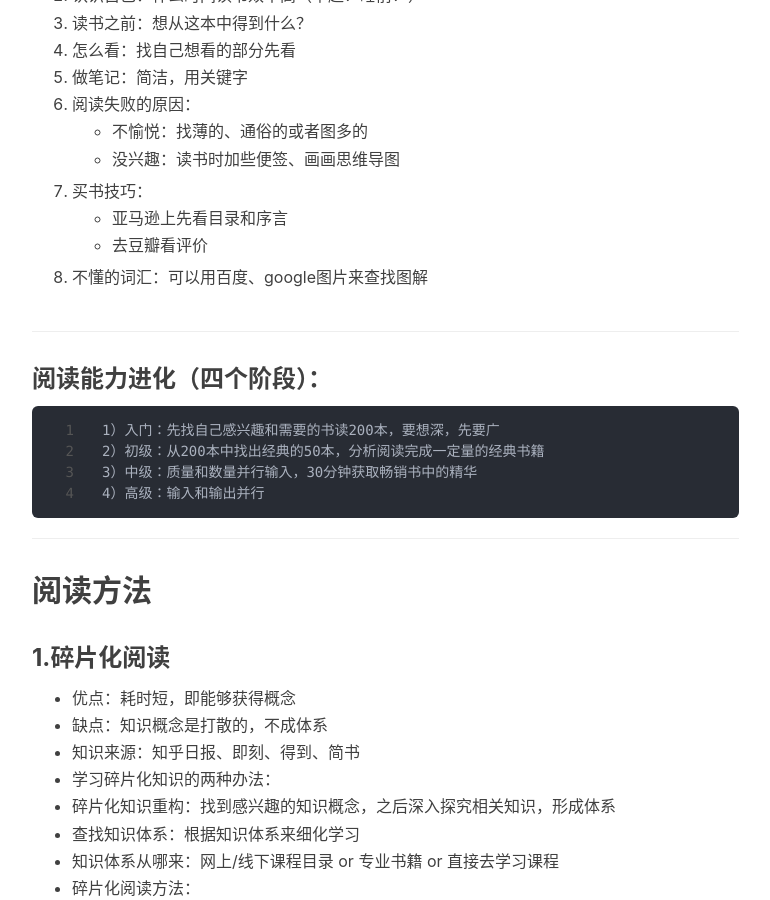
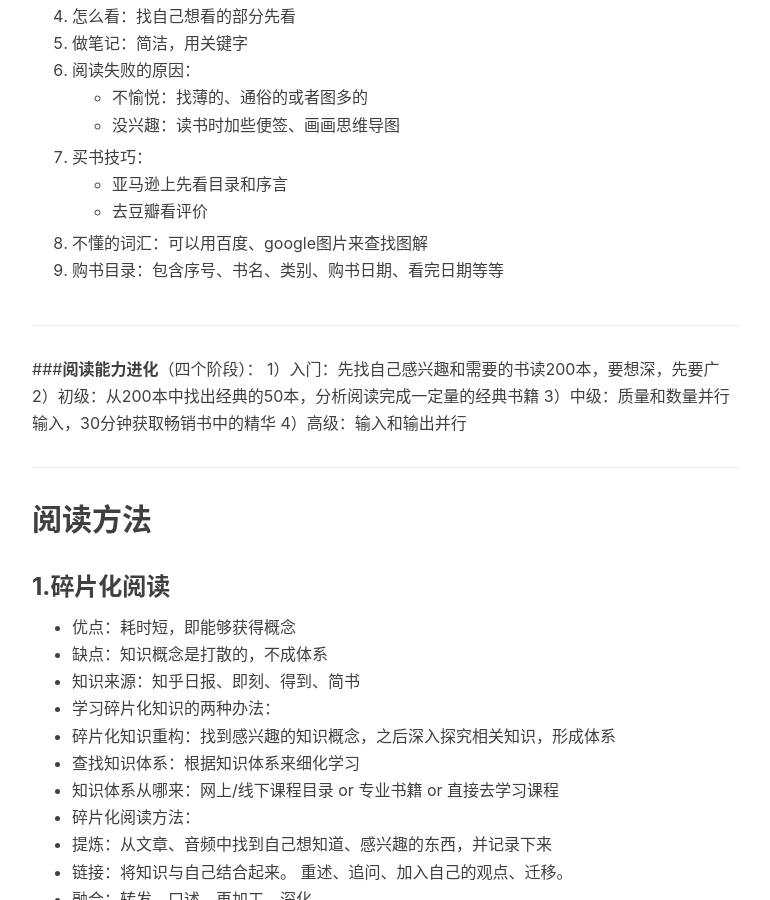
Before and after one commit to AlexBw777/AlexBw777.github.io, a Jekyll site: the page built from _posts/2019-02-22-洋葱阅读法.md, in a window 1280 px wide and 900 px high, scrolled down 926 px. Shown: the whole window, without its empty margins (233-1003 px from the left). Built offline with Jekyll 4.4.1, drawn with Linux system fonts in a browser that asks for light colours; nearby versions of some CDN libraries; our own code applies the rules of GitHub Pages for plain Markdown files; comment, search, counter and statistics services are not loaded; some of the changed lines change nothing that is shown.

Commit message:
Update 2019-02-22-洋葱阅读法.md

```diff
--- a/_posts/2019-02-22-洋葱阅读法.md
+++ b/_posts/2019-02-22-洋葱阅读法.md
@@ -1,10 +1,3 @@
----
-title: 洋葱阅读法
-layout: post
-categories: 读书笔记
-tags: 读书笔记
----
-
 # 洋葱阅读法
 
 ------
@@ -30,10 +23,11 @@
     * 亚马逊上先看目录和序言
     * 去豆瓣看评价
  8. 不懂的词汇：可以用百度、google图片来查找图解
+ 9. 购书目录：包含序号、书名、类别、购书日期、看完日期等等
 
 ------
 
-### **阅读能力进化**（四个阶段）：
+###**阅读能力进化**（四个阶段）：
 	1）入门：先找自己感兴趣和需要的书读200本，要想深，先要广
 	2）初级：从200本中找出经典的50本，分析阅读完成一定量的经典书籍
 	3）中级：质量和数量并行输入，30分钟获取畅销书中的精华
@@ -61,10 +55,10 @@
 
  - 半小时阅读方法：8分钟预习了解大概，22分钟详细阅读感兴趣的部分 （分钟不是固定）
  - 什么时候用？
- - 想了解书籍适不适合自己
- - 时间少，但是想学点东西
- - 之前看过类似的书籍，想知道是否有新东西
- - 喜欢某一个概念，想了解
+     - 想了解书籍适不适合自己
+     - 时间少，但是想学点东西
+     - 之前看过类似的书籍，想知道是否有新东西
+     - 喜欢某一个概念，想了解
  - 目的：以主人的心态迅速的让仆人告诉你，它是干嘛的，它有什么价值，他值不值得你在他身上花更多时间
  - 失败的原因：
     1）过度追求速度，贪多嚼不烂
```
